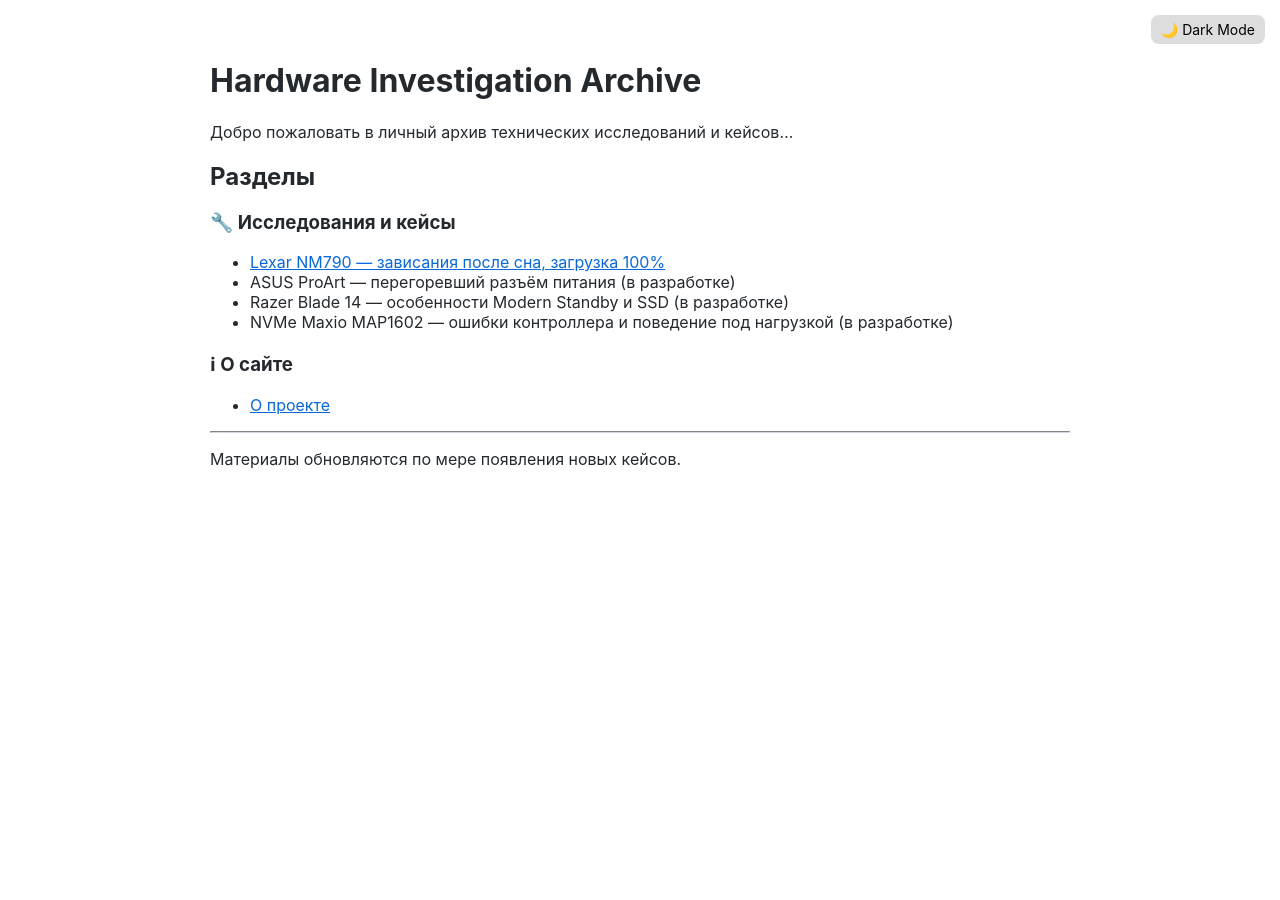
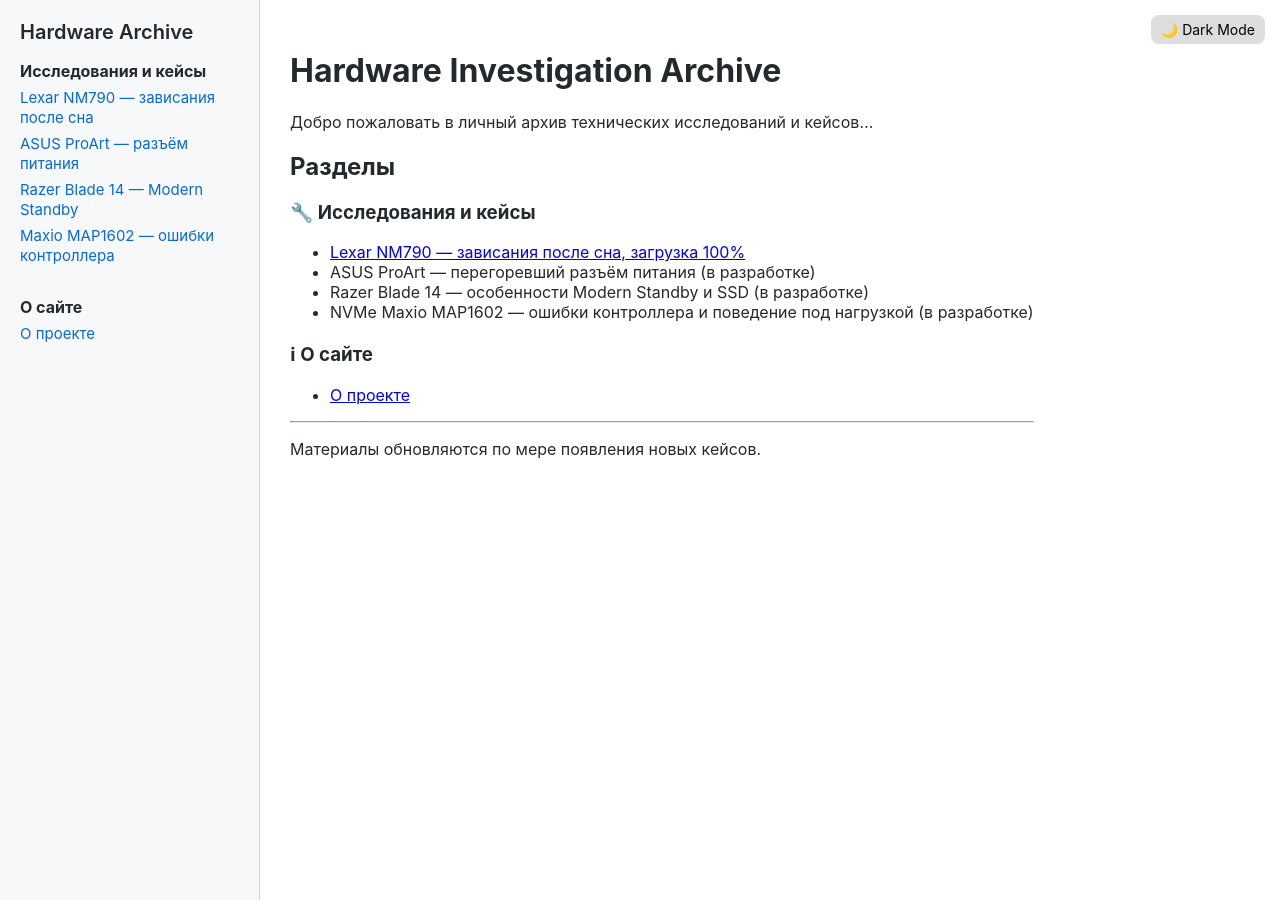
Before and after one commit to ieya100/ieya100.github.io, a Jekyll site: the page built from index.md, in a window 1280 px wide. Built offline with Jekyll 4.4.1, drawn with Linux system fonts in a browser that asks for light colours; comment, search, counter and statistics services are not loaded.

Commit message:
default.html

```diff
--- a/_layouts/default.html
+++ b/_layouts/default.html
@@ -1,62 +1,87 @@
 <!DOCTYPE html>
-<html lang="en">
+<html lang="ru" class="light-mode">
 <head>
-  <meta charset="UTF-8">
-  <meta name="viewport" content="width=device-width, initial-scale=1.0">
+  <meta charset="UTF-8" />
+  <meta name="viewport" content="width=device-width, initial-scale=1.0" />
   <title>{{ page.title }}</title>
 
   <style>
-    /* ======= ROOT: GitHub colors ======= */
-    .light-mode {
-      --bg: #ffffff;
-      --text: #24292e;
-      --link: #0969da;
-      --border: #d0d7de;
-
-      --code-bg: #f6f8fa;
-      --code-text: #24292e;
+    body {
+      margin: 0;
+      font-family: -apple-system, BlinkMacSystemFont, "Segoe UI", Roboto;
+      display: flex;
+      min-height: 100vh;
+      background: #ffffff;
+      color: #24292e;
     }
 
-    .dark-mode {
-      --bg: #0d1117;
-      --text: #c9d1d9;
-      --link: #58a6ff;
-      --border: #30363d;
-
-      --code-bg: #161b22;
-      --code-text: #c9d1d9;
+    /* SIDEBAR */
+    .sidebar {
+      width: 260px;
+      background: #f6f8fa;
+      border-right: 1px solid #d0d7de;
+      padding: 20px;
+      box-sizing: border-box;
+      position: fixed;
+      top: 0;
+      bottom: 0;
+      left: 0;
+      overflow-y: auto;
     }
 
-    /* ======= GLOBAL ======= */
-    body, .markdown-body {
-      background: var(--bg) !important;
-      color: var(--text) !important;
-      font-family: -apple-system, BlinkMacSystemFont, "Segoe UI", Helvetica, Arial, sans-serif;
-      padding: 20px;
-      max-width: 900px;
-      margin: auto;
+    .sidebar h2 {
+      margin-top: 0;
+      font-size: 20px;
+      font-weight: 600;
     }
 
-    a { color: var(--link) !important; }
-
-    hr { border-color: var(--border) !important; }
-
-    blockquote {
-      border-left: 4px solid var(--border) !important;
-      padding-left: 10px;
-      color: var(--text) !important;
+    .sidebar ul {
+      list-style: none;
+      padding-left: 0;
     }
 
-    table th, table td {
-      border-color: var(--border) !important;
+    .sidebar li {
+      margin: 6px 0;
     }
 
-    pre, code {
-      background: var(--code-bg) !important;
-      color: var(--code-text) !important;
+    .sidebar a {
+      text-decoration: none;
+      color: #0969da;
+      font-size: 15px;
     }
 
-    /* ======= Toggle ======= */
+    .sidebar a:hover {
+      text-decoration: underline;
+    }
+
+    /* CONTENT */
+    .content {
+      margin-left: 260px;
+      padding: 30px;
+      max-width: 900px;
+    }
+
+    /* DARK MODE */
+    .dark-mode body {
+      background: #0d1117;
+      color: #c9d1d9;
+    }
+
+    .dark-mode .sidebar {
+      background: #161b22;
+      border-color: #30363d;
+      color: #c9d1d9;
+    }
+
+    .dark-mode .sidebar a {
+      color: #58a6ff;
+    }
+
+    .dark-mode .content {
+      color: #c9d1d9;
+    }
+
+    /* TOGGLE BUTTON */
     .theme-toggle {
       position: fixed;
       top: 15px;
@@ -68,61 +93,74 @@
       cursor: pointer;
       font-size: 14px;
       z-index: 9999;
-      user-select: none;
     }
-    .light-mode .theme-toggle {
-      background: #ddd;
-      color: #000;
-    }
+    .light-mode .theme-toggle { background: #ddd; color: #000; }
   </style>
+
 </head>
 <body>
 
-<!-- Toggle -->
-<div class="theme-toggle" onclick="toggleTheme()">🌙 Dark Mode</div>
+<div class="sidebar">
+  <h2>Hardware Archive</h2>
 
-<!-- Page content -->
-<main class="markdown-body">
+  <ul>
+    <li><strong>Исследования и кейсы</strong></li>
+    <li><a href="/cases/lexar-nm790-sleep-freeze.html">Lexar NM790 — зависания после сна</a></li>
+    <li><a href="/cases/proart-power.html">ASUS ProArt — разъём питания</a></li>
+    <li><a href="/cases/razer-blade-14.html">Razer Blade 14 — Modern Standby</a></li>
+    <li><a href="/cases/map1602.html">Maxio MAP1602 — ошибки контроллера</a></li>
+
+    <br>
+    <li><strong>О сайте</strong></li>
+    <li><a href="/about.html">О проекте</a></li>
+  </ul>
+</div>
+
+<div class="content">
+  <div class="theme-toggle" onclick="toggleTheme()">🌙 Dark Mode</div>
+
   {{ content }}
-</main>
 
-<!-- Utterances -->
-<script src="https://utteranc.es/client.js"
+  <br><br>
+
+  <!-- UTTERANCES COMMENTS -->
+  <script src="https://utteranc.es/client.js"
         repo="ieya100/ieya100.github.io"
         issue-term="pathname"
         theme="github-dark"
         crossorigin="anonymous"
-        async></script>
+        async>
+  </script>
+</div>
 
-<!-- Theme script -->
 <script>
 function applyTheme(theme) {
   document.documentElement.className = theme;
   localStorage.setItem("theme", theme);
 
-  const ut = document.querySelector("iframe.utterances-frame");
-  if (ut) {
-    ut.contentWindow.postMessage(
+  const utterances = document.querySelector("iframe.utterances-frame");
+  if (utterances) {
+    utterances.contentWindow.postMessage(
       { type: "set-theme", theme: theme === "dark-mode" ? "github-dark" : "github-light" },
       "https://utteranc.es"
     );
   }
 
-  const btn = document.querySelector(".theme-toggle");
-  if (btn) {
-    btn.innerHTML = theme === "dark-mode" ? "☀️ Light Mode" : "🌙 Dark Mode";
-  }
+  document.querySelector(".theme-toggle").innerHTML =
+    theme === "dark-mode" ? "☀️ Light Mode" : "🌙 Dark Mode";
 }
 
 function toggleTheme() {
-  const cur = localStorage.getItem("theme") || "light-mode";
-  const next = cur === "light-mode" ? "dark-mode" : "light-mode";
+  const next =
+    (localStorage.getItem("theme") || "light-mode") === "light-mode"
+      ? "dark-mode"
+      : "light-mode";
   applyTheme(next);
 }
 
 applyTheme(
   localStorage.getItem("theme") ||
-  (window.matchMedia("(prefers-color-scheme: dark)").matches ? "dark-mode" : "light-mode")
+    (window.matchMedia("(prefers-color-scheme: dark)").matches ? "dark-mode" : "light-mode")
 );
 </script>
 
```
